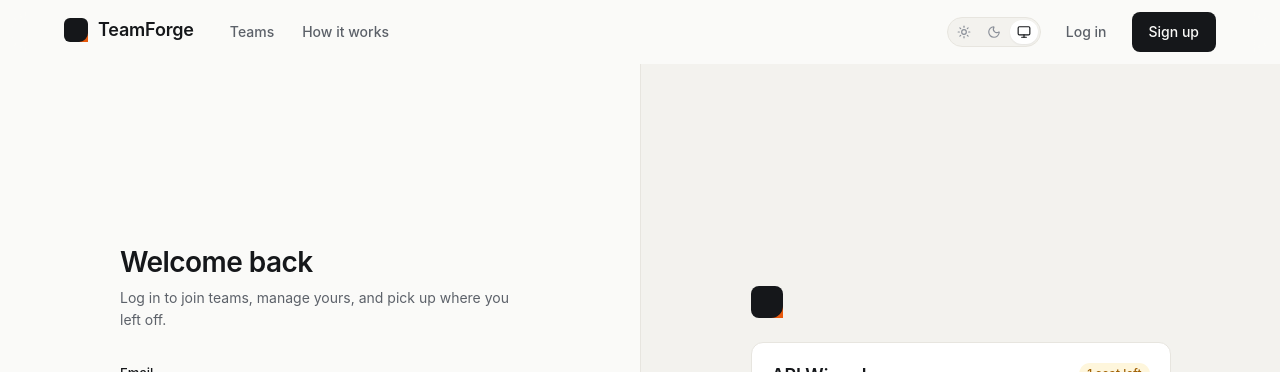
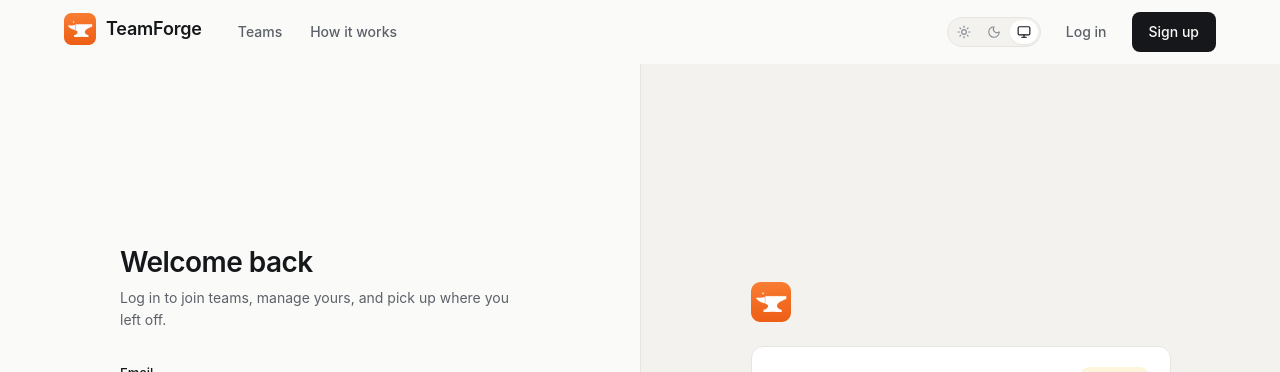
Before and after one commit to Daimx1214/hack4hack-team-formation, a React (Vite) app in the folder client/: page /login in a window 1280 px wide. Shown: the top 372 px of the page. Built offline with nearby package versions, Linux system fonts and the light colour scheme; no server answers.

Commit message:
feat(client): use the anvil logo in navbar, footer and auth panel

```diff
--- a/client/src/components/ui/Logo.jsx
+++ b/client/src/components/ui/Logo.jsx
@@ -1,20 +1,16 @@
-// Logo (Build Spec §4): a rounded square in the ink colour with an
-// ember quarter-circle cut at the lower-right — a filled seat. Built as
-// inline SVG so it inherits the theme tokens.
+// Logo: the TeamForge mark — a white anvil (the forge) on an ember
+// tile (logo.png, transparent rounded corners). Square artwork, sized
+// by height.
 
 export function LogoMark({ size = 24 }) {
+  const height = size + 8;
   return (
-    <svg
-      width={size}
-      height={size}
-      viewBox="0 0 24 24"
-      role="img"
-      aria-label="TeamForge logo"
-      style={{ flex: 'none' }}
-    >
-      <rect x="0" y="0" width="24" height="24" rx="6" fill="var(--text)" />
-      <path d="M24 15 A9 9 0 0 1 15 24 L24 24 Z" fill="var(--brand)" />
-    </svg>
+    <img
+      src="/logo.png"
+      alt="TeamForge logo"
+      height={height}
+      style={{ height, width: 'auto', flex: 'none', display: 'block' }}
+    />
   );
 }
 
```
